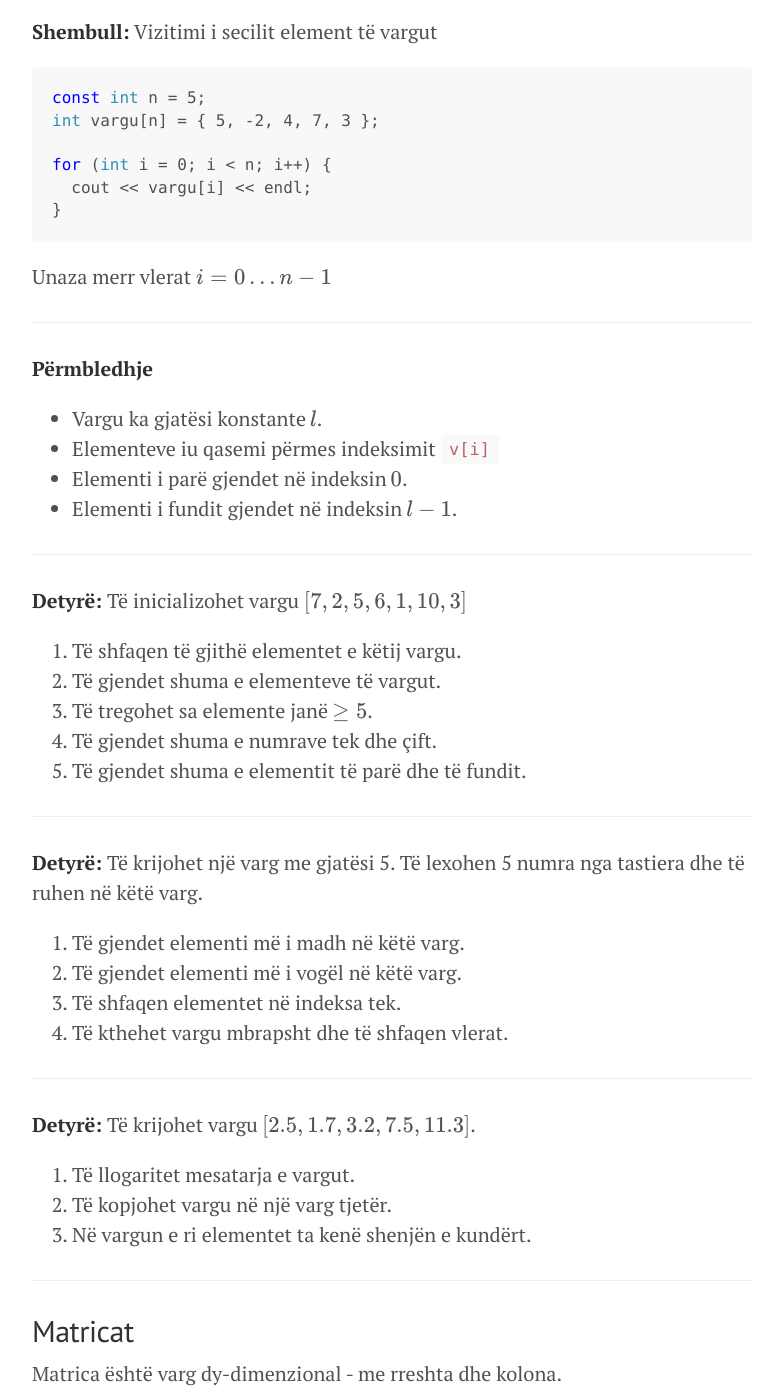
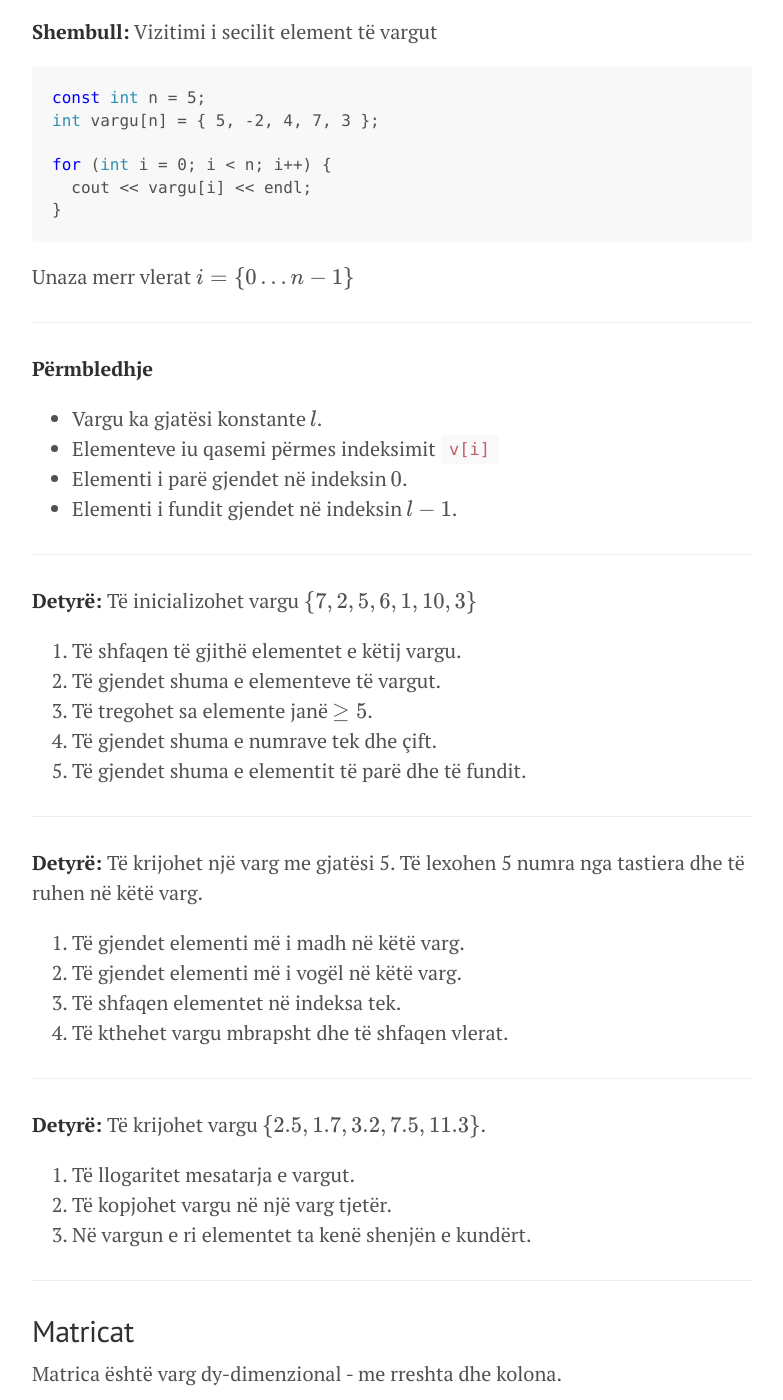
Before and after one commit to blerimrexha/edongashi.github.io, a Jekyll site: the page built from lendet/gjuhe-programuese/java6.md, in a window 1280 px wide and 1400 px high, scrolled down 2059 px. Shown: the whole window, without its empty margins (248-1031 px from the left). Built offline with Jekyll 4.4.1, drawn with Linux system fonts in a browser that asks for light colours; our own code applies the rules of GitHub Pages for plain Markdown files; formulas are drawn with MathJax 3; some of the changed text lies outside the part shown.

Commit message:
Update lendet/gjuhe-programuese/java6.md

````diff
--- a/lendet/gjuhe-programuese/java6.md
+++ b/lendet/gjuhe-programuese/java6.md
@@ -37,7 +37,7 @@ Vargu është seri e vlerave të ndonjë tipi.
 int notat[4] = { 9, 10, 8, 7 };
 ```
 
-`notat` është varg i gjatësisë $4$ dhe është inicializuar me vlerat $[9, 10, 8, 7]$
+`notat` është varg i gjatësisë $4$ dhe është inicializuar me vlerat $\lbrace 9, 10, 8, 7 \rbrace$
 
 ---
 
@@ -84,7 +84,7 @@ for (int i = 0; i < n; i++) {
 }
 ```
 
-Unaza merr vlerat $i = 0 \dots n-1$
+Unaza merr vlerat $i = \lbrace 0 \dots n-1 \rbrace$
 
 ---
 
@@ -97,7 +97,7 @@ Unaza merr vlerat $i = 0 \dots n-1$
 
 ---
 
-**Detyrë:** Të inicializohet vargu $[7,2,5,6,1,10,3]$
+**Detyrë:** Të inicializohet vargu $\lbrace 7,2,5,6,1,10,3 \rbrace$
 
 1. Të shfaqen të gjithë elementet e këtij vargu.
 2. Të gjendet shuma e elementeve të vargut.
@@ -116,7 +116,7 @@ Unaza merr vlerat $i = 0 \dots n-1$
 
 ---
 
-**Detyrë:** Të krijohet vargu $[2.5,1.7,3.2,7.5,11.3]$.
+**Detyrë:** Të krijohet vargu $\lbrace 2.5,1.7,3.2,7.5,11.3 \rbrace$.
 
 1. Të llogaritet mesatarja e vargut.
 2. Të kopjohet vargu në një varg tjetër.
````
